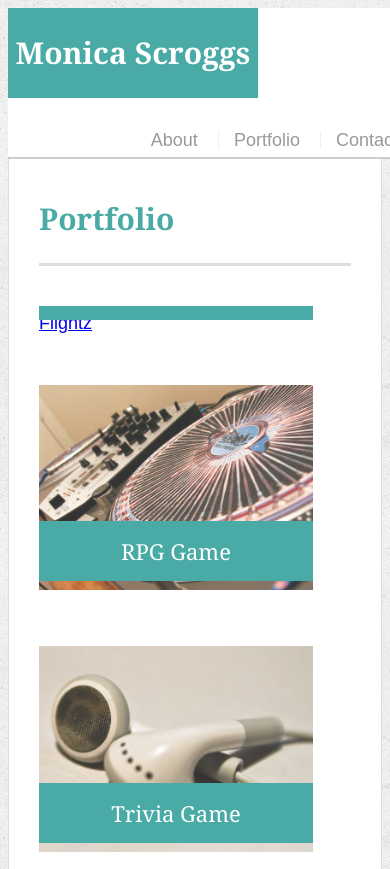
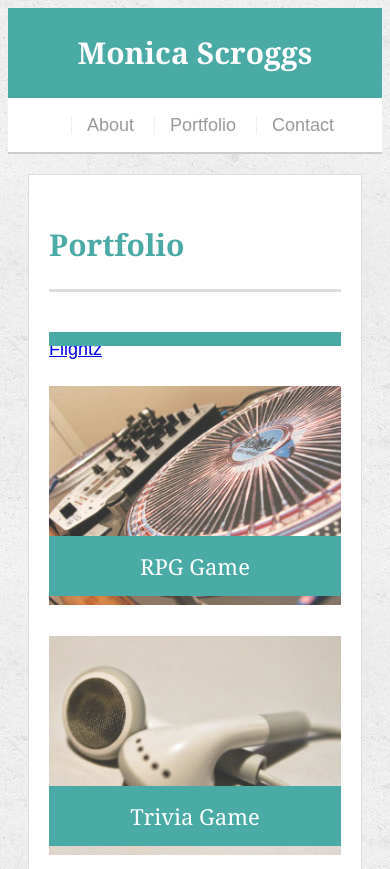
Before and after one commit to monicarocios/Bootstrap-Portfolio, a plain HTML site: page portfolio.html in a window 390 px wide. Shown: the top 869 px of the page. Drawn offline with Linux system fonts and the light colour scheme.

Commit message:
added media queries to css

```diff
--- a/assets/css/style.css
+++ b/assets/css/style.css
@@ -82,7 +82,7 @@ nav {
   margin-top: 25px;
 }
 
-nav a {
+nav a{
   display: inline-block;
   padding-left: 15px;
   margin-left: 15px;
@@ -92,7 +92,7 @@ nav a {
   border-left: 1px solid #efefef;
 }
 
-nav a:first-child {
+.nav a:first-child {
   border-left: 0 none;
 }
 
@@ -215,3 +215,140 @@ input[type=submit] {
   background: #4aaaa5;
   border: 0 none;
 }
+
+@media screen and (min-width: 980px) {
+  /* portfolio.html */
+
+  .work {
+    width: 48%;
+    margin-bottom: 0;
+  }
+
+  .work:nth-child(even) {
+    margin-right: 20px;
+    float: left;
+  }
+
+  .work:nth-child(odd) {
+    float: right;
+  }
+}
+
+@media screen and (max-width: 980px) {
+
+  /* index.html */
+
+  .container {
+    padding: 0 50px;
+  }
+
+  section.main-section {
+    max-width: 600px;
+  }
+
+  .auth-image {
+    width: 250px;
+  }
+
+  /* portfolio.html */
+
+  .work {
+    width: 48%;
+    margin-bottom: 0;
+  }
+
+  .work:nth-child(even) {
+    margin-right: 20px;
+    float: left;
+  }
+
+  .work:nth-child(odd) {
+    float: right;
+  }
+}
+
+@media screen and (max-width: 768px) {
+
+  /* All html */
+
+  .container {
+    padding: 0 20px;
+  }
+
+  section.main-section {
+    max-width: 768px;
+  }
+
+  /* index.html */
+
+  .auth-image {
+    width: 300px;
+  }
+
+  /* portfolio.html */
+
+  .work {
+    width: 48%;
+    margin-bottom: 0;
+  }
+
+  .work:nth-child(even) {
+    margin-right: 20px;
+    float: left;
+  }
+
+  .work:nth-child(odd) {
+    float: right;
+  }
+
+@media screen and (max-width: 640px) {
+
+/* All html */
+
+#masthead {
+  position: static;
+  margin-bottom: 20px;
+}
+
+  .container {
+    margin: 0;
+    padding: 0;
+  }
+
+  #logo,
+  nav {
+    float: none;
+    display: block;
+    width: 100%;
+    text-align: center;
+  }
+
+  nav {
+    margin: 10px 0;
+  }
+
+  #main-container {
+    margin: 0 auto;
+    padding: 0 20px;
+  }
+
+  section.main-section {
+    padding: 20px;
+  }
+
+  /* index.html */
+
+  .auth-image {
+    float: none;
+    width: 100%;
+    margin: 0;
+  }
+
+  /* portfolio.html */
+
+  .work {
+    width: 100%;
+    margin-bottom: 0;
+  }
+
+}};
```
Also changed, not shown: index.html (+17 -3 lines).
